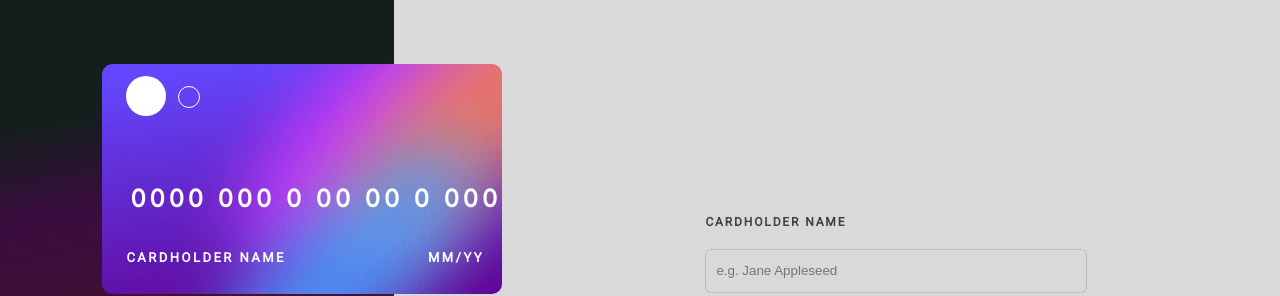
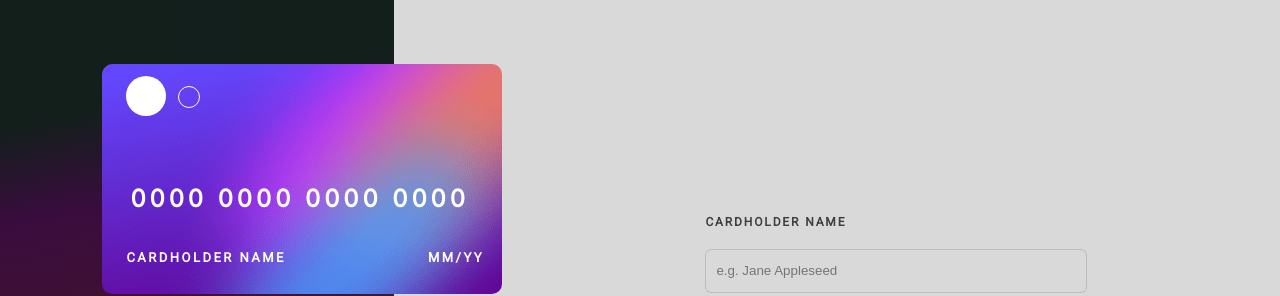
Before and after one commit to NamanBhandari45/CreditCardGenerator, a React (Create React App) app in the folder my-app/: page / in a window 1280 px wide. Shown: the top 296 px of the page. Built offline with nearby package versions, Linux system fonts and the light colour scheme.

Commit message:
final commit

```diff
--- a/my-app/src/Components/CreditCard.jsx
+++ b/my-app/src/Components/CreditCard.jsx
@@ -5,7 +5,7 @@ import   "../App.css";
 function CreditCard(props){
 
 
-    const defaultCardNo = "0000 0000 0000 0000";
+    const defaultCardNo = "0000000000000000";
     const defaultName = "CARDHOLDER NAME";
     const defaultMM = "MM";
     const defaultYY = "YY";
```
